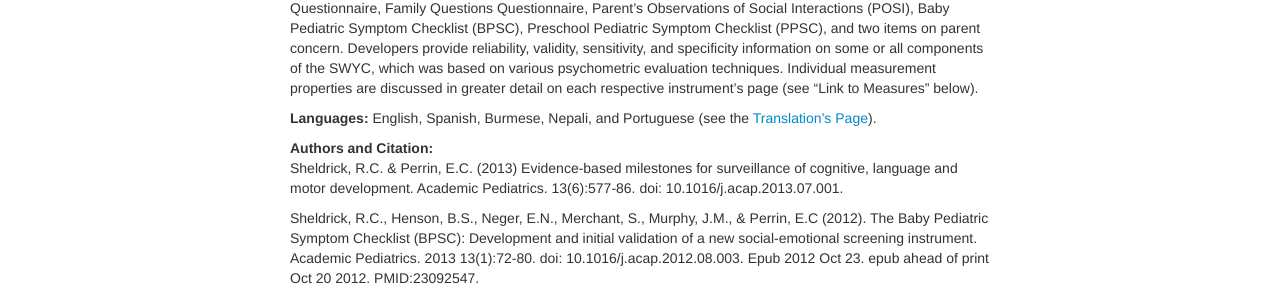
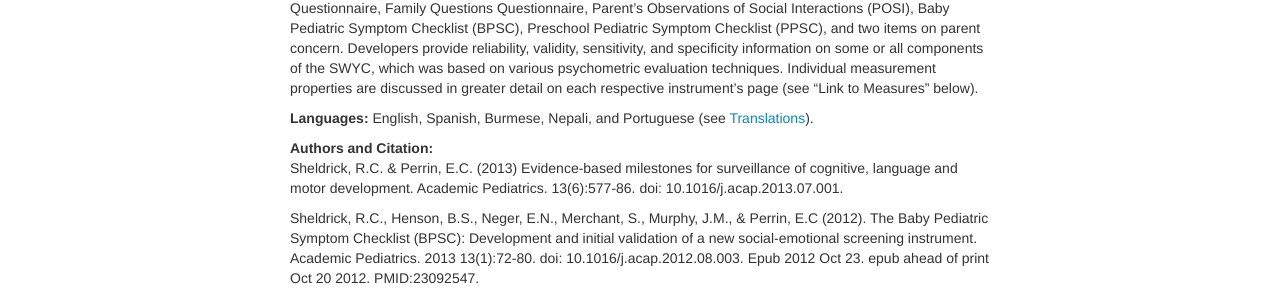
Before and after one commit to mjmaenner/disabilitymeasures, a Jekyll site: the page built from SWYC/index.md, in a window 1280 px wide. Shown: the part 424-724 px from the top of the page. Built offline with Jekyll 4.4.1, drawn with Linux system fonts in a browser that asks for light colours.

Commit message:
fixed typo on "translations"

```diff
--- a/SWYC/index.md
+++ b/SWYC/index.md
@@ -19,7 +19,7 @@ function googleTranslateElementInit() {
 
 **Measurement properties and previous use:** Items contained in the SWYC were written and adapted based on previously validated screening tests and expert opinion. It is comprised of the Developmental Milestones Questionnaire, Family Questions Questionnaire, Parent's Observations of Social Interactions (POSI), Baby Pediatric Symptom Checklist (BPSC), Preschool Pediatric Symptom Checklist (PPSC), and two items on parent concern. Developers provide reliability, validity, sensitivity, and specificity information on some or all components of the SWYC, which was based on various psychometric evaluation techniques. Individual measurement properties are discussed in greater detail on each respective instrument's page (see "Link to Measures" below).
 
-**Languages:** English, Spanish, Burmese, Nepali, and Portuguese (see the [Translation's Page](https://www.floatinghospital.org/The-Survey-of-Wellbeing-of-Young-Children/Translations.aspx)).
+**Languages:** English, Spanish, Burmese, Nepali, and Portuguese (see [Translations](https://www.floatinghospital.org/The-Survey-of-Wellbeing-of-Young-Children/Translations.aspx)).
 
 **Authors and Citation:**
 Sheldrick, R.C. & Perrin, E.C. (2013) Evidence-based milestones for surveillance of cognitive, language and motor development. Academic Pediatrics. 13(6):577-86. doi: 10.1016/j.acap.2013.07.001.
```
